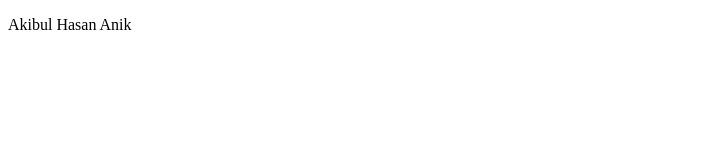
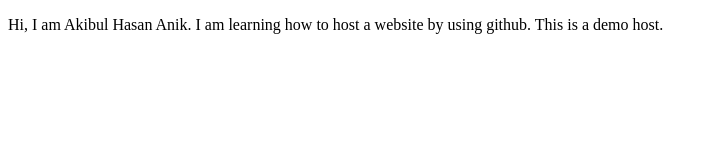
Before and after one commit to akibul-hasan-anik/Demo-Host, a plain HTML site: page index.html in a window 1280 px wide. Shown: the whole page, without its empty margins (0-712 px from the left). Drawn offline with Linux system fonts and the light colour scheme.

Commit message:
Update index.html

```diff
--- a/index.html
+++ b/index.html
@@ -6,6 +6,6 @@
     <title>Document</title>
 </head>
 <body>
-    <p>Akibul Hasan Anik</p>
+    <p>Hi, I am Akibul Hasan Anik. I am learning how to host a website by using github. This is a demo host.</p>
 </body>
 </html>
```
